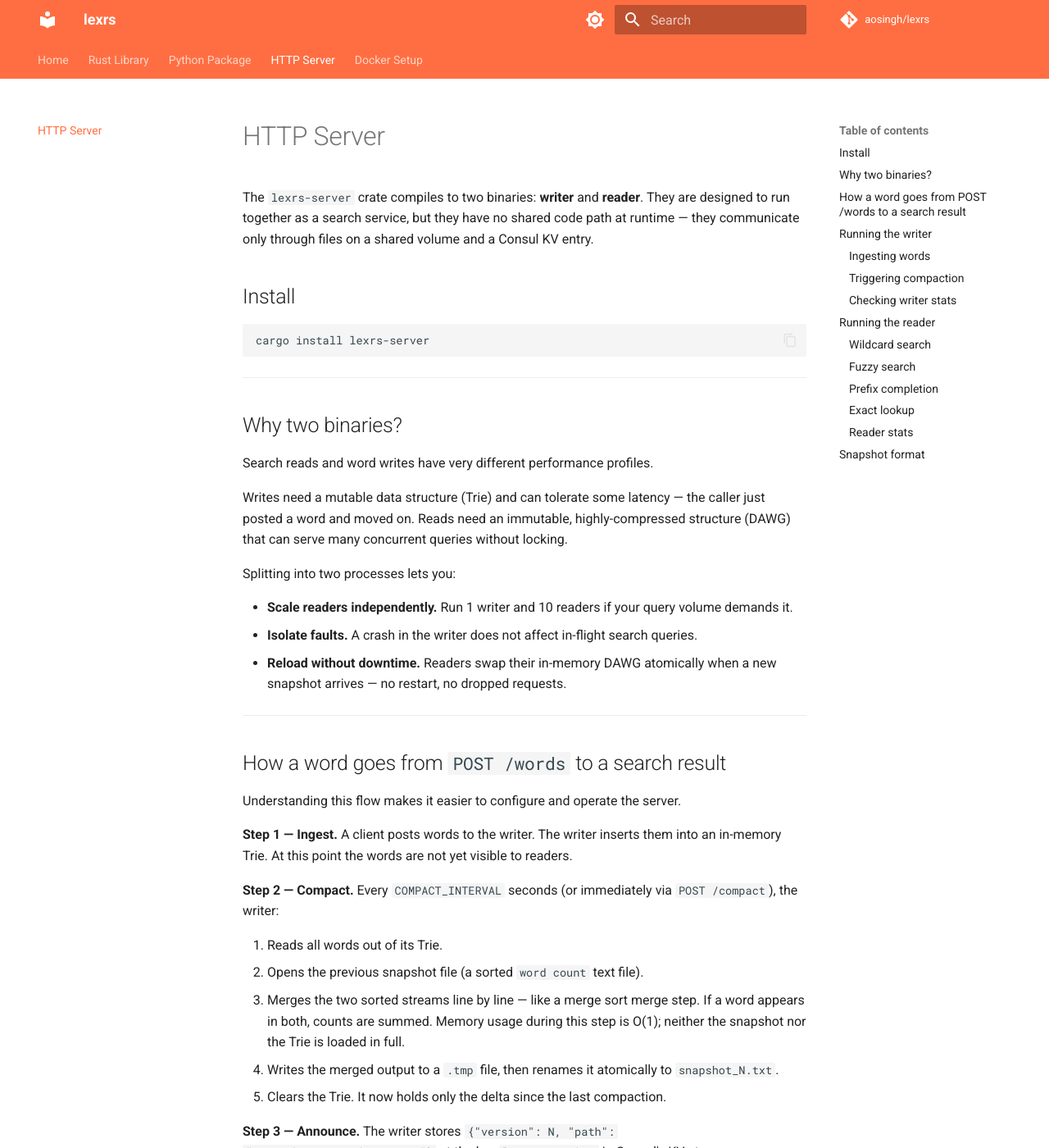
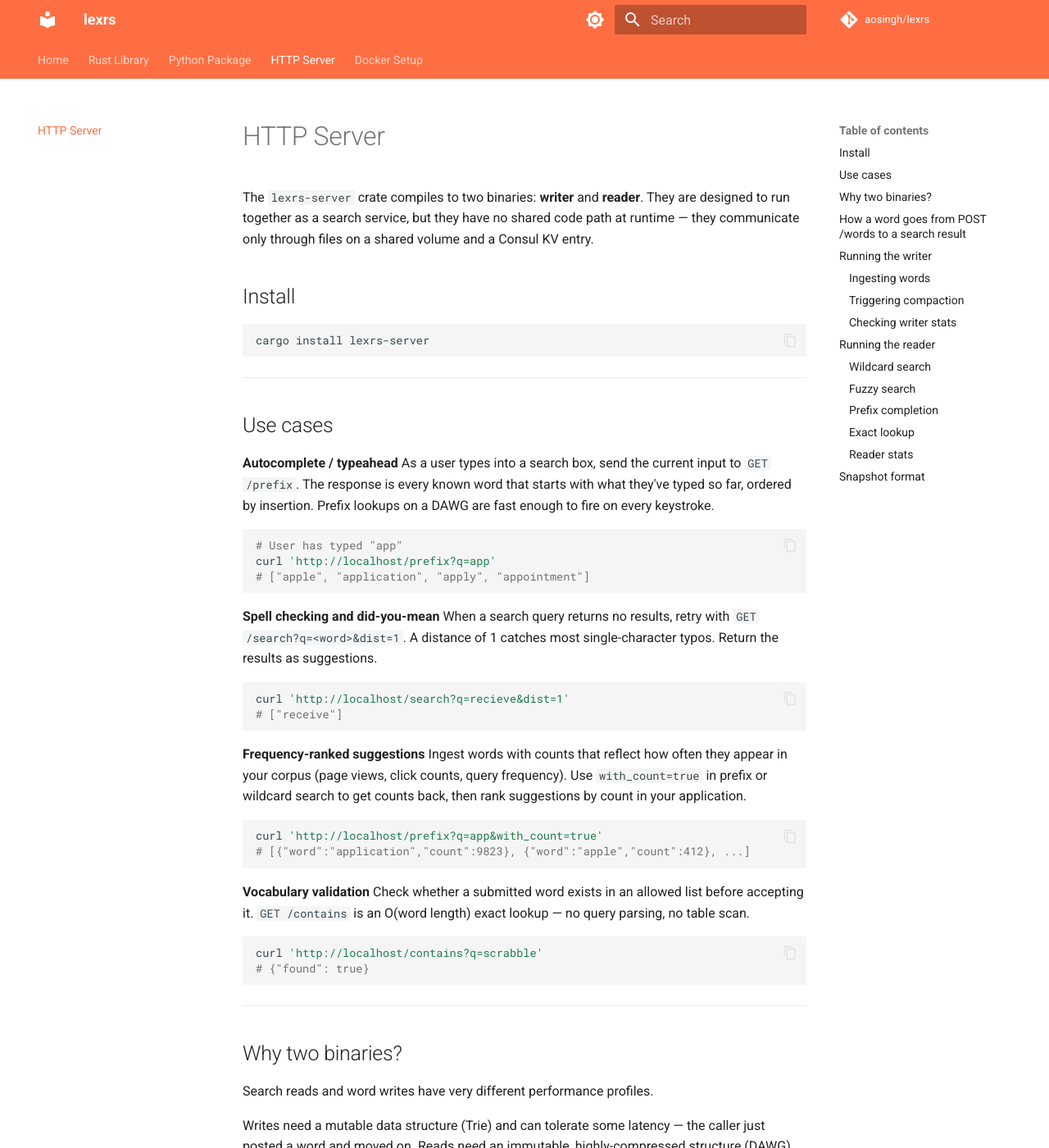
Before and after one commit to aosingh/lexrs, an MkDocs documentation site: the page built from docs/server.md, in a window 1280 px wide and 1400 px high. Shown: the whole window at 82% size. Built offline with MkDocs 1.6.1 and Material for MkDocs 9.7.7, drawn with Linux system fonts in a browser that asks for light colours; comment, search, counter and statistics services are not loaded.

Commit message:
Added usecases in docs

````diff
--- a/docs/server.md
+++ b/docs/server.md
@@ -6,6 +6,43 @@ The `lexrs-server` crate compiles to two binaries: **writer** and **reader**. Th
 
 ```bash
 cargo install lexrs-server
+```
+
+---
+
+## Use cases
+
+**Autocomplete / typeahead**
+As a user types into a search box, send the current input to `GET /prefix`. The response is every known word that starts with what they've typed so far, ordered by insertion. Prefix lookups on a DAWG are fast enough to fire on every keystroke.
+
+```bash
+# User has typed "app"
+curl 'http://localhost/prefix?q=app'
+# ["apple", "application", "apply", "appointment"]
+```
+
+**Spell checking and did-you-mean**
+When a search query returns no results, retry with `GET /search?q=<word>&dist=1`. A distance of 1 catches most single-character typos. Return the results as suggestions.
+
+```bash
+curl 'http://localhost/search?q=recieve&dist=1'
+# ["receive"]
+```
+
+**Frequency-ranked suggestions**
+Ingest words with counts that reflect how often they appear in your corpus (page views, click counts, query frequency). Use `with_count=true` in prefix or wildcard search to get counts back, then rank suggestions by count in your application.
+
+```bash
+curl 'http://localhost/prefix?q=app&with_count=true'
+# [{"word":"application","count":9823}, {"word":"apple","count":412}, ...]
+```
+
+**Vocabulary validation**
+Check whether a submitted word exists in an allowed list before accepting it. `GET /contains` is an O(word length) exact lookup — no query parsing, no table scan.
+
+```bash
+curl 'http://localhost/contains?q=scrabble'
+# {"found": true}
 ```
 
 ---
````
Also changed, not shown: docs/docker.md (+11 -0 lines), docs/index.md (+24 -0 lines).
